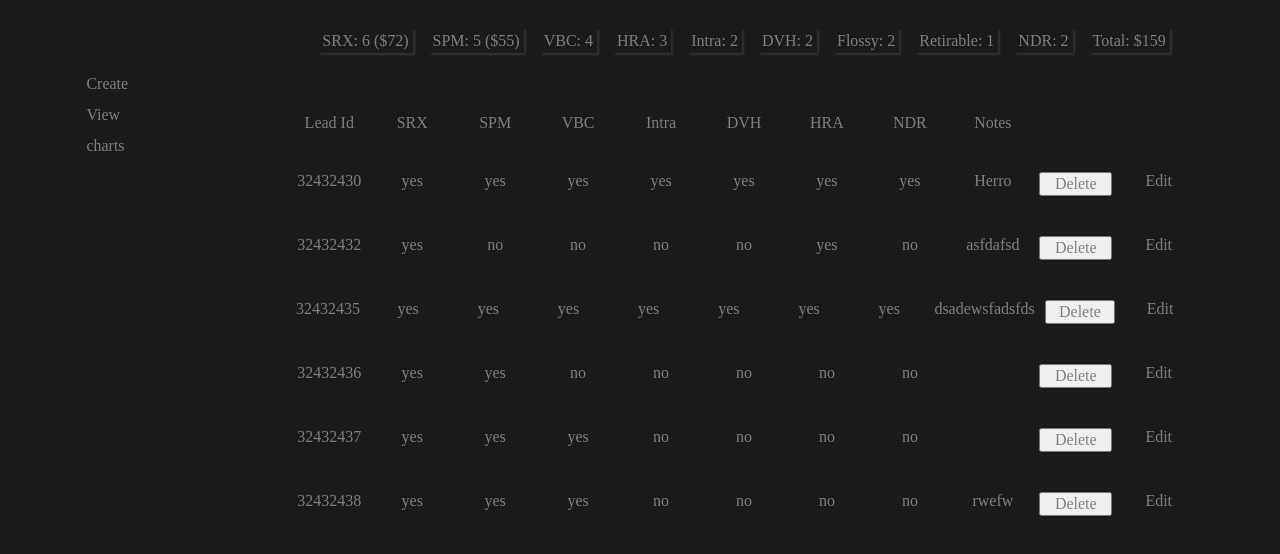
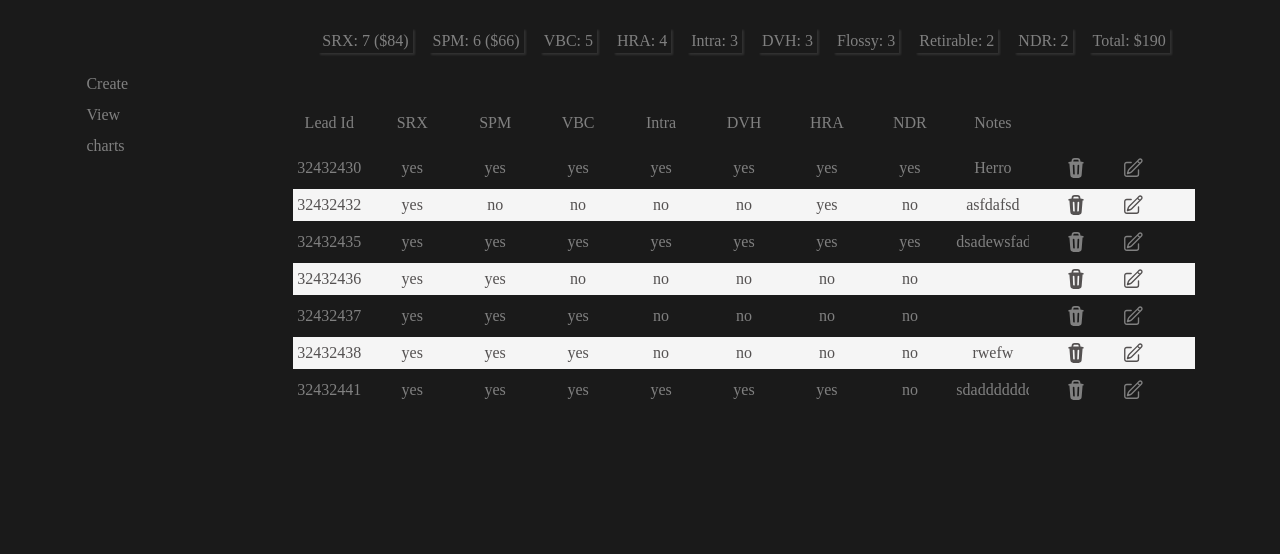
Before and after one commit to JarrodBogard/sales_tracker, a React (Vite) app: page /view in a window 1280 px wide. Shown: the top 554 px of the page. Built offline with nearby package versions, Linux system fonts and the light colour scheme; data requests are answered from the project's data file.

Commit message:
add styles to rows

```diff
--- a/data/leads.json
+++ b/data/leads.json
@@ -95,6 +95,22 @@
       "flossy": false,
       "retirable": false,
       "notes": "rwefw"
+    },
+    {
+      "id": "32432441",
+      "srx": true,
+      "esiSrx": true,
+      "spm": true,
+      "esiSpm": true,
+      "vbc": true,
+      "intra": true,
+      "dvh": true,
+      "hra": true,
+      "charlie": false,
+      "ndr": false,
+      "flossy": true,
+      "retirable": true,
+      "notes": "sdadddddddddddddddddddddddddddddddsadsadasdasdasdasdasdasd"
     }
   ]
 }
--- a/src/EditLead.jsx
+++ b/src/EditLead.jsx
@@ -22,7 +22,7 @@ function EditLead() {
   if (!lead.id || lead.id !== id) return <p>Loading...</p>;
   return (
     <div>
-      <h1>{lead.id}</h1>
+      {/* <h1>{lead.id}</h1> */}
       <Form buttonText="edit" onSubmit={handleSubmit} />
     </div>
   );
--- a/src/Form.jsx
+++ b/src/Form.jsx
@@ -1,4 +1,4 @@
-import { HiArchiveBoxArrowDown } from "react-icons/hi2";
+import { HiMiniFolderPlus } from "react-icons/hi2";
 import { useLeads } from "./leadsContext";
 import styles from "./Form.module.css";
 
@@ -6,9 +6,10 @@ function Form({ create, buttonText, onSubmit }) {
   const { lead, dispatch } = useLeads();
 
   return (
+    // <form onSubmit={onSubmit} className={!create ? styles.altForm : ""}>
     <form onSubmit={onSubmit}>
       <div>
-        <label htmlFor="lead">Lead Id: </label>
+        <label htmlFor="lead">Lead Id: {lead.id}</label>
         {create && (
           <input
             className={styles.leadId}
@@ -193,8 +194,7 @@ function Form({ create, buttonText, onSubmit }) {
       </div>
 
       <button>
-        <HiArchiveBoxArrowDown size={16} />
-        {/* {buttonText} */}
+        <HiMiniFolderPlus size={22} />
       </button>
     </form>
   );
--- a/src/Form.module.css
+++ b/src/Form.module.css
@@ -1,10 +1,22 @@
 form {
+  display: grid;
+  grid-template-columns: repeat(15, 1fr);
+  text-align: center;
+  padding: 20px 0;
+  align-items: center;
+  justify-items: center;
+  /* gap: 10px; */
+}
+
+form div {
   display: flex;
   align-items: center;
-  justify-items: center;
+  white-space: nowrap;
 }
-form div {
-  display: inline-block;
+
+form div:first-child label,
+form div:last-of-type label {
+  margin-right: 0.25rem;
 }
 
 form div:not(:last-of-type) {
@@ -24,7 +36,10 @@ form button {
   display: flex;
   align-items: center;
   background-color: transparent;
-  color: white;
   border: none;
   padding: 0;
 }
+
+.altForm {
+  grid-template-columns: repeat(14, 1fr);
+}
--- a/src/Lead.jsx
+++ b/src/Lead.jsx
@@ -1,4 +1,6 @@
 import { NavLink } from "react-router-dom";
+import { HiMiniTrash, HiOutlinePencilSquare } from "react-icons/hi2";
+
 import { useLeads } from "./leadsContext";
 import styles from "./Lead.module.css";
 function Lead() {
@@ -25,8 +27,12 @@ function Lead() {
       <span>{lead.ndr ? "yes" : "no"}</span>
 
       <span>{lead.notes}</span>
-      <button onClick={() => handleClick(lead.id)}>Delete</button>
-      <NavLink to={`/edit/${lead.id}`}>Edit</NavLink>
+      <button onClick={() => handleClick(lead.id)}>
+        <HiMiniTrash size={22} />
+      </button>
+      <NavLink to={`/edit/${lead.id}`}>
+        <HiOutlinePencilSquare size={22} />
+      </NavLink>
     </li>
   ));
 
--- a/src/Lead.module.css
+++ b/src/Lead.module.css
@@ -3,5 +3,31 @@
   grid-template-columns: repeat(11, 1fr); /* Match the header grid */
   gap: 10px;
   text-align: center; /* Center the lead data */
-  padding: 20px 0;
+  align-items: center;
+  margin: 5px 0;
+  padding: 5px 0;
 }
+
+.row:nth-child(2n) {
+  background-color: whitesmoke;
+  color: #545151;
+}
+
+.row button {
+  display: flex;
+  align-items: center;
+  justify-content: center;
+  background-color: transparent;
+  border: none;
+  padding: 0;
+}
+
+.row a {
+  display: flex;
+  align-items: center;
+  /* justify-content: center; */
+}
+
+.row span:last-of-type {
+  overflow: hidden;
+}
--- a/src/ViewLeads.jsx
+++ b/src/ViewLeads.jsx
@@ -1,5 +1,3 @@
-import { NavLink } from "react-router-dom";
-import { useLeads } from "./leadsContext";
 import styles from "./ViewLeads.module.css";
 import Lead from "./Lead";
 
```
